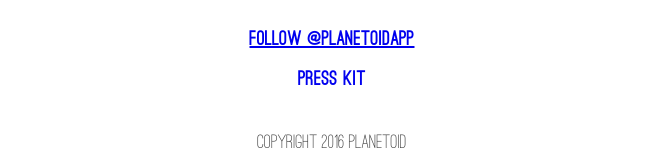
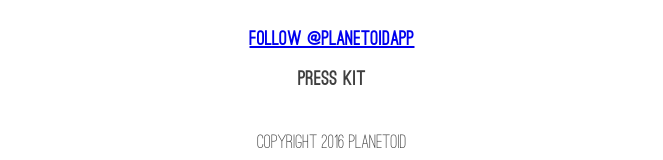
Before and after one commit to krris/Planetoid-website, a plain HTML site: page index.html in a window 1280 px wide. Shown: the part 637-797 px from the top of the page, without its empty margins (308-971 px from the left). Drawn offline with Linux system fonts and the light colour scheme.

Commit message:
Fix link color.

```diff
--- a/index.html
+++ b/index.html
@@ -44,7 +44,7 @@
       </div>
       <section>
       <div class="social">
-        <a href="./presskit.html" style="text-decoration:none" >Press Kit</a>
+        <a href="./presskit.html" class="presskit">Press Kit</a>
       </div>
 
     </div>
--- a/planetoid.css
+++ b/planetoid.css
@@ -98,3 +98,8 @@
   width:100%;
   height:100%;
 }
+
+.presskit {
+  text-decoration:none;
+  color:#3E3E3E;
+}
```
